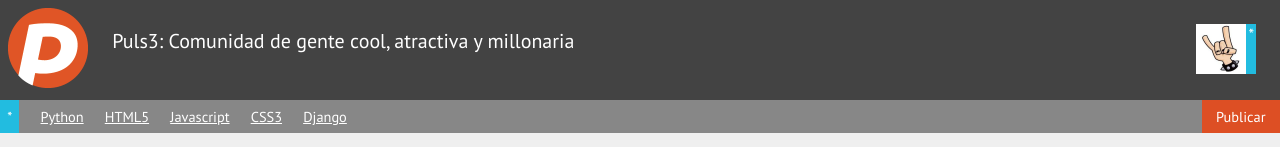
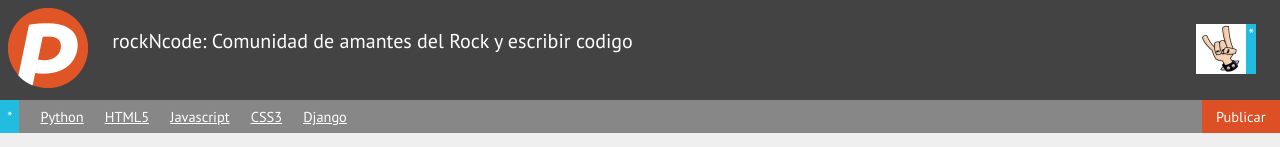
Before and after one commit to patogalarzar/rockncode, a plain HTML site: page index.html in a window 1280 px wide. Shown: the top 147 px of the page. Drawn offline with Linux system fonts and the light colour scheme.

Commit message:
Personalización del codigo original del curso

```diff
--- a/index.html
+++ b/index.html
@@ -12,7 +12,7 @@
 		<figure id="logo">
 			<img src="logo.png" />
 		</figure>
-		<h1 id="titulo_header">Puls3: Comunidad de gente cool, atractiva y millonaria</h1>
+		<h1 id="titulo_header">rockNcode: Comunidad de amantes del Rock y escribir codigo</h1>
 		<figure id="avatar">
 			<img src="avatar.jpg" />
 			<figcaption>
```
